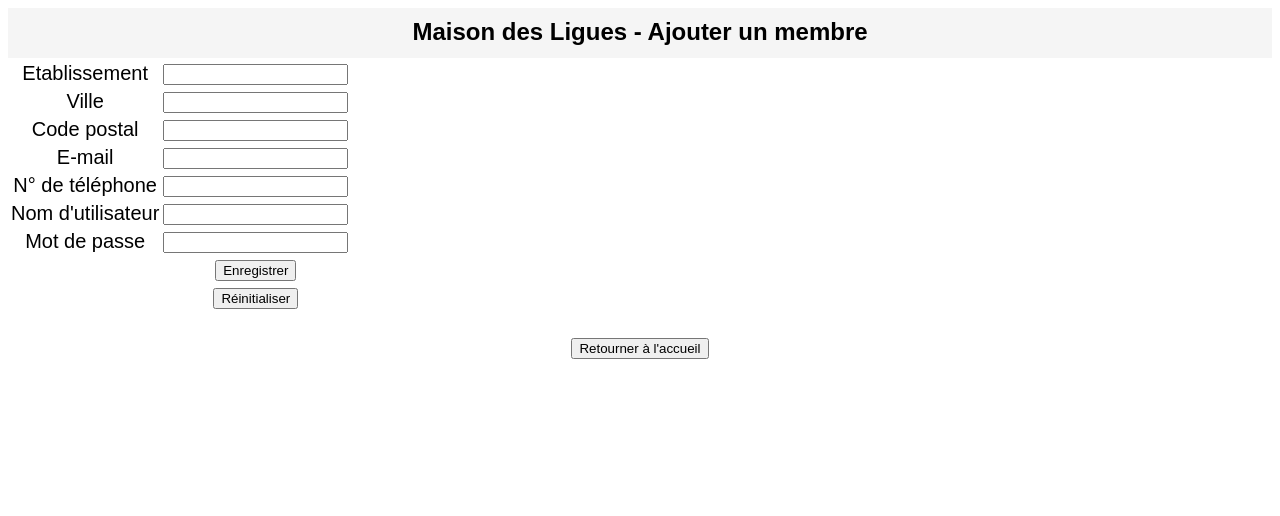
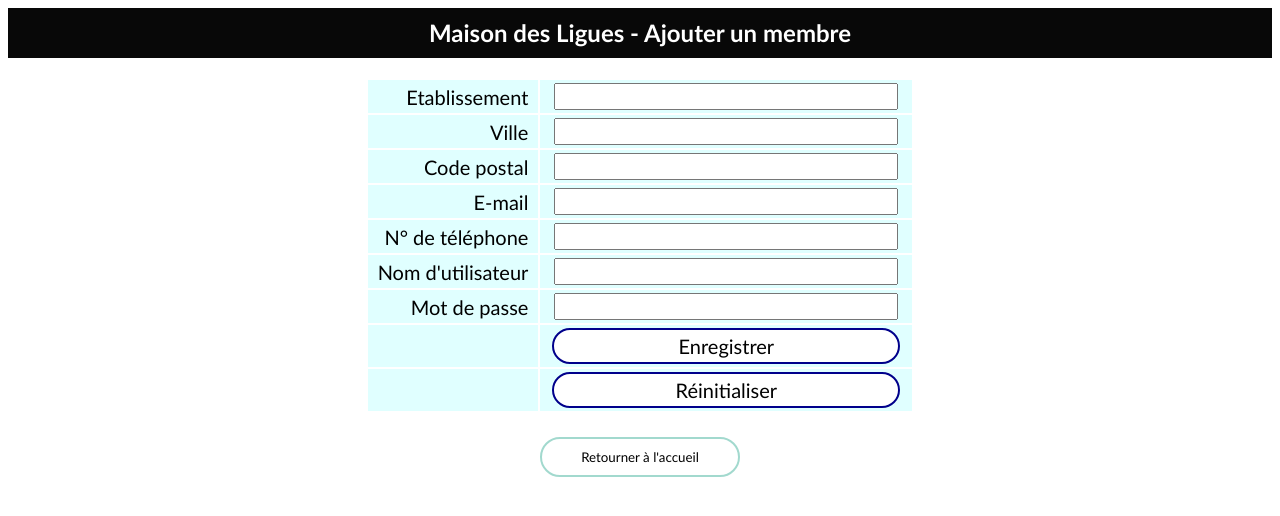
Before and after one commit to AntoineGandelin/mdl_salles, a PHP site: page /e5/ajout_membre.php in a window 1280 px wide. Shown: the top 516 px of the page. Run offline with PHP 8.4, Linux system fonts and the light colour scheme.

Commit message:
Add files via upload

```diff
--- a/affectation_reservation.php
+++ b/affectation_reservation.php
@@ -14,7 +14,7 @@
 		</header>
 		<main>
 			<select onchange="ajax_affect()">
-				<option value="">--- Sélectionner une réservation ---</option>
+				<option style="text-align: center;" value="">--- Sélectionner une réservation ---</option>
 				<?php
 					$conn = pg_connect('host=127.0.0.1 dbname=mdl_salle user=mdl_admin password=admin');
 					$chaine_req = 'select * from reservation order by date_debut desc';
@@ -22,7 +22,7 @@
 					$ligne = pg_fetch_assoc($req);
 					while($ligne)
 						{
-						echo '<option value="'.$ligne['id_reservation'].'">';
+						echo '<option style="text-align: center;" value="'.$ligne['id_reservation'].'">';
 						echo $ligne['nom'];
 						echo '</option>';
 						$ligne = pg_fetch_assoc($req);
@@ -35,7 +35,7 @@
 
 			</div>
 			<br>
-			<button class="back" onclick="window.location.href='index.php'">Retourner à l'accueil</button>
+			<button class="btn" style="cursor: pointer;" onclick="window.location.href='index.php'">Retourner à l'accueil</button>
 		</main>
 	</body>
 </html>
--- a/affectation_reservation_ajax.php
+++ b/affectation_reservation_ajax.php
@@ -1,4 +1,3 @@
-
 <?php
 	$conn = pg_connect('host=127.0.0.1 dbname=mdl_salle user=mdl_admin password=admin');
 	// valeur numérique
@@ -15,7 +14,7 @@
 		<table>
 			<tr><th width="80%">Nom d'utilisateur</th><th>Réservation</th></tr>
 			<?php
-				// Récupération les utilisateurs et participation
+			// Récupération des utilisateurs et participations
 			$string_req = 'select m.id_membre, login, id_reservation from membre m inner join participation p on m.id_membre = p.id_membre where id_reservation = ';
 			$string_req = $string_req.$reservation_courante.'union select id_membre, login, 0 from membre where id_membre not in ';
 			$string_req = $string_req.'(select m.id_membre from membre m inner join participation p on m.id_membre = p.id_membre where id_reservation = ';
@@ -41,6 +40,6 @@
 				}
 			pg_close($conn);
 			?>
-				<tr><td><input type="submit" value="Enregistrer"></td><td></td></tr>
+			<tr><td><input type="submit" style="cursor: pointer;" value="Enregistrer"></td><td></td></tr>
 		</table>
 	</form>
--- a/affectation_reservation_ajax_go.php
+++ b/affectation_reservation_ajax_go.php
@@ -1,4 +1,5 @@
 <?php
+	// Création d'une fonction permettant de générer une clé unique afin de réserver une salle
 	function generer_cle()
 		{
 		$chaine = '!!@@##**2233445566778899aaaaaaaabbccddeeeeeeeeefghiiiiijkmmnnooooooppqrrrrsssttwxyzAAAAAAAABBCCDDEEEEEEEEEFGHJKLMMNNPPQRRRRSSSTTWXYZ';
@@ -6,6 +7,7 @@
 		$cle=$chaine[rand(0,132)].$chaine[rand(0,132)].$chaine[rand(0,132)].$chaine[rand(0,132)].$chaine[rand(0,132)].$chaine[rand(0,132)];
 		return $cle;
 		}
+
 	$num_reservation = $_GET['vo']*1;
 	$tab_aff = $_GET['ok'];
 	$cle = generer_cle();
@@ -18,6 +20,7 @@
 		{
 		$chaine_req = 	$chaine_req.'('.$num_reservation.', '.$aff.", '".$cle."'),";
 		}
+	// La fonction strlen permet de calculer la taille d'une chaîne
 	$chaine_req = substr($chaine_req, 0, strlen($chaine_req)-1);
 	pg_query($chaine_req);
 	$req = pg_query('commit');
@@ -31,5 +34,5 @@
 		echo 'Erreur, la réservation n\'a pas été affectée !';
 		}
 	echo '<br /><a href="affectation_reservation.php">Revenir à la page d\'affectation des membres</a>';
-	echo '<br /><a href="accueil.php">Revenir à la page d\'accueil</a>';
+	echo '<br /><a href="index.php">Revenir à la page d\'accueil</a>';
 ?>
--- a/ajout_membre.php
+++ b/ajout_membre.php
@@ -15,18 +15,18 @@
 			<form action="ajout_membre_go.php" method="get">
 				<table>
 					<tr><td class="droite">Etablissement</td><td><input type="text" name="etab" length="100" required></td></tr>
-					<tr class="yellow"><td class="droite">Ville</td><td><input type="text" name="ville" length="100" required></td></tr>
+					<tr><td class="droite">Ville</td><td><input type="text" name="ville" length="100" required></td></tr>
 					<tr><td class="droite">Code postal</td><td><input type="text" name="code_postal" length="100" required></td></tr>
 					<tr><td class="droite">E-mail</td><td><input type="email" name="mail" length="100" required></td></tr>
-					<tr class="yellow"><td class="droite">N° de téléphone</td><td><input type="tel" name="tel" length="100" required></td></tr>
+					<tr><td class="droite">N° de téléphone</td><td><input type="tel" name="tel" length="100" required></td></tr>
 					<tr><td class="droite">Nom d'utilisateur</td><td><input type="text" name="login" length="100" required></td></tr>
-					<tr class="yellow"><td class="droite">Mot de passe</td><td><input type="password" name="mdp" required></td></tr>
-					<tr><td></td><td><input type="submit" value="Enregistrer"></td></tr>
-					<tr><td></td><td><input type="reset" value="Réinitialiser"></td></tr>
+					<tr><td class="droite">Mot de passe</td><td><input type="password" name="mdp" required></td></tr>
+					<tr><td></td><td><input type="submit" style="cursor: pointer;" value="Enregistrer"></td></tr>
+					<tr><td></td><td><input type="reset" style="cursor: pointer;" value="Réinitialiser"></td></tr>
 				</table>
 			</form>
 			<br>
-			<button class="back" onclick="window.location.href='index.php'">Retourner à l'accueil</button>
+			<button class="btn" style="cursor: pointer;" onclick="window.location.href='index.php'">Retourner à l'accueil</button>
 		</main>
 	</body>
 </html>
--- a/ajout_membre_go.php
+++ b/ajout_membre_go.php
@@ -1,12 +1,17 @@
 <?php
+	// Paramètres passés avec la méthode GET
 	$etablissement = $_GET['etab'];
 	$ville = $_GET['ville'];
 	$code_postal = $_GET['code_postal'];
 	$email = $_GET['mail'];
 	$tel = $_GET['tel'];
+	// Utilisation de la fonction substr() afin que cela retourne un segment de chaîne du login (ici en partant de 0 et ayant une longueur de 10 caractères)
 	$login = substr($_GET['login'], 0, 10);
+	// Utilisation de la fonction de hachage md5() afin de ne faire circuler que l'empreinte du mot de passe en clair
 	$pass = md5($_GET['mdp']);
 
+	// Pour des mesures de sécurité, on peut également créer une autre page de connexion (en créant un nouvel utilisateur possédant uniquement les
+	// droits de lecture et en changeant le mot de passe également)
 	$conn = pg_connect('host=127.0.0.1 dbname=mdl_salle user=mdl_admin password=admin');
 	$chaine_req = 'insert into membre (etablissement, ville, code_postal, email, tel, login, mdp) values ('."'".$etablissement."', '".$ville."', '".$code_postal."', '".$email."', '".$tel."', '".$login."', '".$pass."')";
 	$req = pg_query($chaine_req);
--- a/ajout_reservation.php
+++ b/ajout_reservation.php
@@ -22,12 +22,12 @@
 					<tr class="yellow"><td class="droite">Activité exercée</td><td><input type="text" name="activite" length="150" required></td></tr>
 					<tr><td class="droite">Horaire de début</td><td><input type="datetime-local" name="deb" length="150" required></td></tr>
 					<tr class="yellow"><td class="droite">Horaire de fin</td><td><input type="datetime-local" name="fin" length="150" required></td></tr>
-					<tr class="droite"><td></td><td><input type="submit" value="Enregistrer"></td></tr>
-					<tr class="droite"><td></td><td><input type="reset" value="Réinitialiser"></td></tr>
+					<tr class="droite"><td></td><td><input type="submit" style="cursor: pointer;" value="Enregistrer"></td></tr>
+					<tr class="droite"><td></td><td><input type="reset" style="cursor: pointer;" value="Réinitialiser"></td></tr>
 				</table>
 			</form>
 			<br>
-			<button class="back" onclick="window.location.href='index.php'">Retourner à l'accueil</button>
+			<button class="btn" style="cursor: pointer;" onclick="window.location.href='index.php'">Retourner à l'accueil</button>
 		</main>
 	</body>
 </html>
--- a/index.css
+++ b/index.css
@@ -1,8 +1,7 @@
 body
 	{
-	font-family: sans-serif;
 	font-size: 20px;
-	text-align: center;
+	font-family: 'Trebuchet MS', 'Lucida Sans Unicode', 'Lucida Grande', 'Lucida Sans', Arial, sans-serif;
 	}
 
 h1
@@ -15,38 +14,98 @@ h1
 header
 	{
 	padding: 10px;
-	background-color: whitesmoke;
+	background-color: #080808;
+	margin-bottom: 20px;
+	color: white;
 	height: 30px;
 	}
 
-article
+main
+	{
+	text-align: center;
+	}
+
+.Titre
+	{
+	text-align: center;
+	font-family: 'Trebuchet MS', 'Lucida Sans Unicode', 'Lucida Grande', 'Lucida Sans', Arial, sans-serif;
+	}
+
+.img
+	{
+	text-align: center;
+	}
+
+.btn
+	{
+	height: 40px;
+	width: 200px;
+	font-family: 'Trebuchet MS', 'Lucida Sans Unicode', 'Lucida Grande', 'Lucida Sans', Arial, sans-serif;
+	background-color: white;
+	border-radius: 20px;
+	border: 2px solid #A2D9CE;
+	}
+
+.btn:hover
+	{
+	background-color: #A2D9CE;
+	}
+
+td
+	{
+	padding-left: 10px;
+	padding-right: 10px;
+	}
+
+tr
+	{
+	background-color: #e0ffff;
+	}
+
+table
 	{
 	margin: auto;
-	width: 400px;
-	margin-top: 10px;
-	padding-left: 20px;
-	padding-right: 20px;
-	border: solid 2px black;
-	background-color: springgreen;
 	}
 
-.fini
+.droite
 	{
-	background-color: tomato;
+	text-align: right;
 	}
 
-.prevu
+input
 	{
-	background-color: cyan;
+	width: 340px;
+	padding: 0px;
+	margin: 2px;
+	font-size: 20px;
 	}
 
-.encours
+input[type=submit], input[type=reset]
 	{
-	background-color: lightgreen;
+	background-color: white;
+	width: 348px;
+	padding: 4px;
+	font-family: 'Trebuchet MS', 'Lucida Sans Unicode', 'Lucida Grande', 'Lucida Sans', Arial, sans-serif;
+	border-radius: 20px;
+	border: 2px solid darkblue;
 	}
 
-.small
+input[type=submit]:hover, input[type=reset]:hover
 	{
-	font-size: 12px;
-	font-weight: bold;
+	background-color: darkblue;
+	color: white;
 	}
+
+select
+	{
+	border: 2px solid darkblue;
+	width: 500px;
+	padding: 5px;
+	border-radius: 4px;
+	font-size: 20px;
+	}
+
+.ligne
+	{
+	width: 200px;
+	}
```
Also changed, not shown: ajout_reservation_go.php (+10 -0 lines), index.php (+14 -25 lines). Lines whose indentation alone changed are shown as unchanged.
